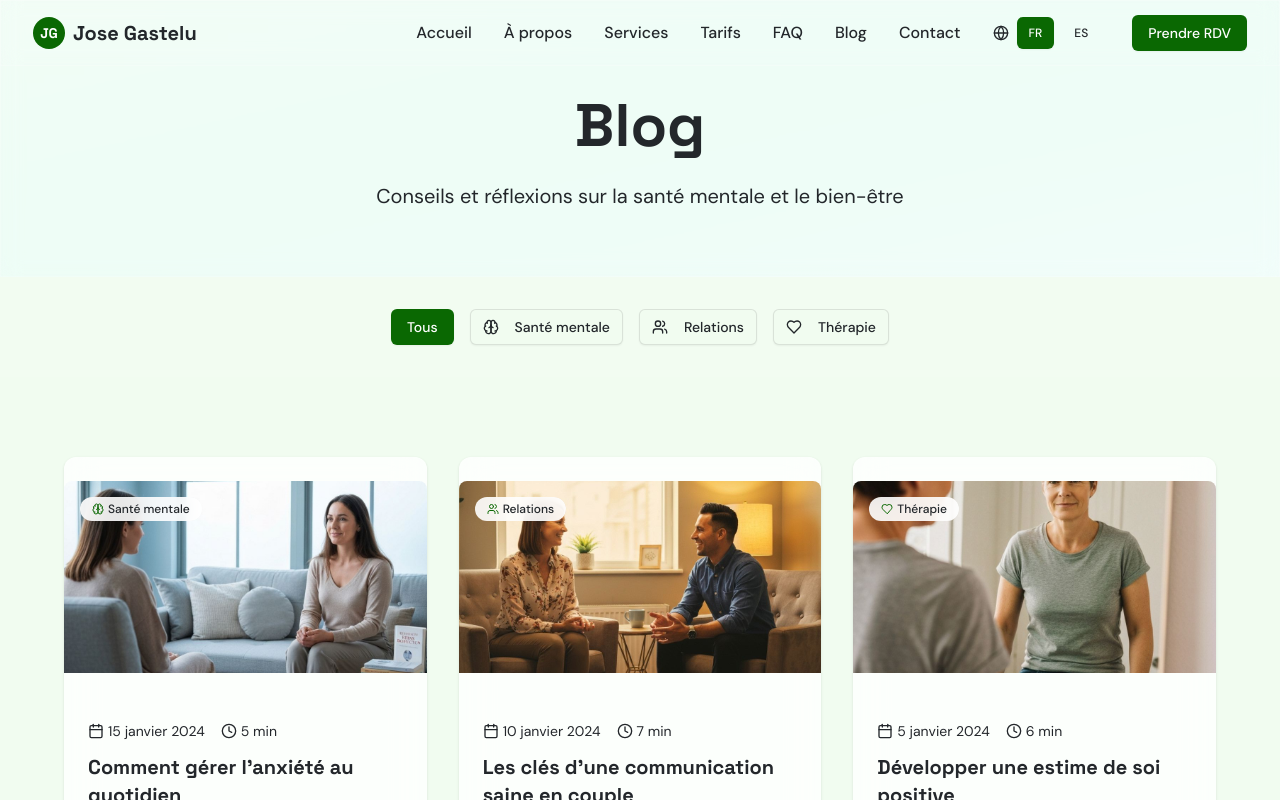
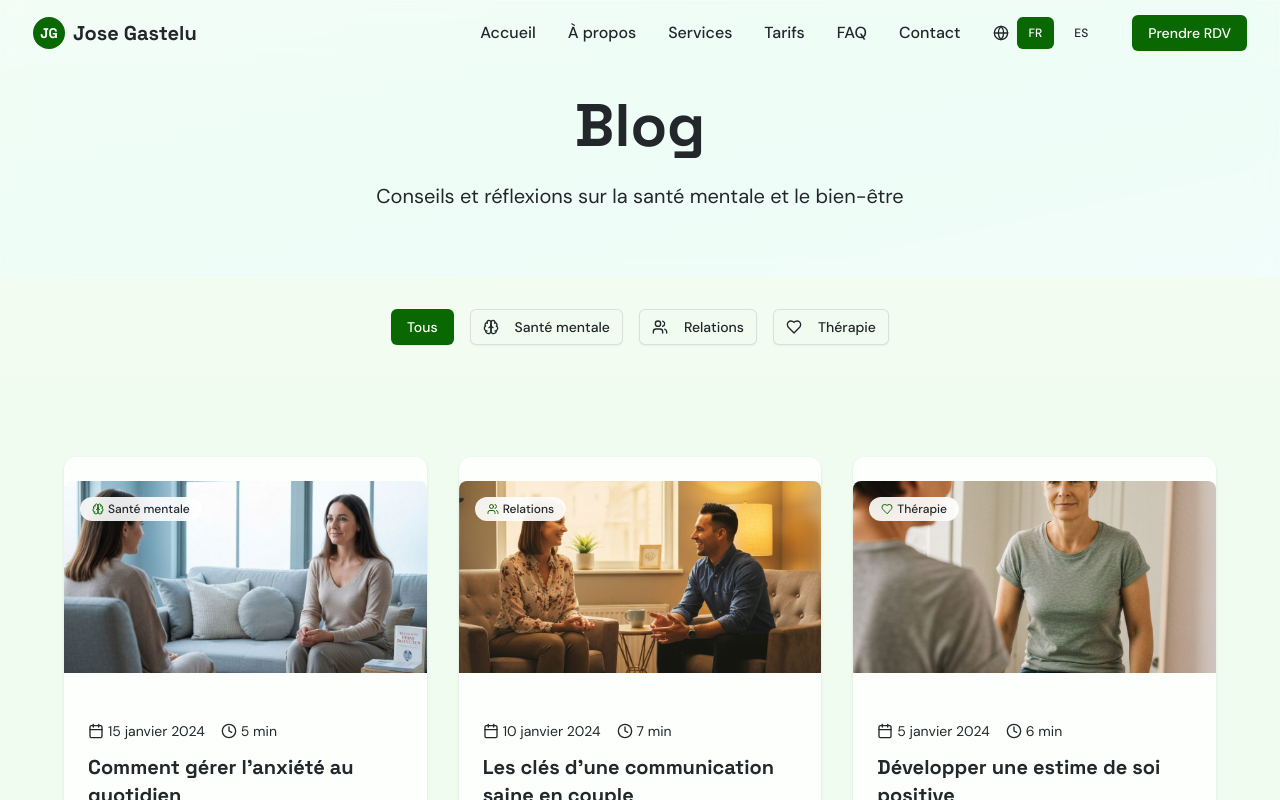
Before and after one commit to josegastelu/jose, a Next.js app: page /blog in a window 1280 px wide. Shown: the top 800 px of the page. Built offline with nearby package versions, Linux system fonts and the light colour scheme.

Commit message:
hide blog navbar

```diff
--- a/components/navigation.tsx
+++ b/components/navigation.tsx
@@ -33,6 +33,7 @@ const navItems = {
 
 export function Navigation({ currentLang, onLanguageChange }: NavigationProps) {
   const [isOpen, setIsOpen] = useState(false)
+  const visibleItems = navItems[currentLang].filter((item) => item.href !== "/blog")
 
   return (
     <nav className="glass-effect fixed top-0 left-0 right-0 z-50 liquid-transition">
@@ -48,7 +49,7 @@ export function Navigation({ currentLang, onLanguageChange }: NavigationProps) {
 
           {/* Desktop Navigation */}
           <div className="hidden md:flex items-center space-x-8">
-            {navItems[currentLang].map((item) => (
+            {visibleItems.map((item) => (
               <Link
                 key={item.href}
                 href={item.href}
@@ -96,7 +97,7 @@ export function Navigation({ currentLang, onLanguageChange }: NavigationProps) {
         {/* Mobile Navigation */}
         {isOpen && (
           <div className="md:hidden glass-card mt-2 rounded-lg p-4 space-y-4">
-            {navItems[currentLang].map((item) => (
+            {visibleItems.map((item) => (
               <Link
                 key={item.href}
                 href={item.href}
```
